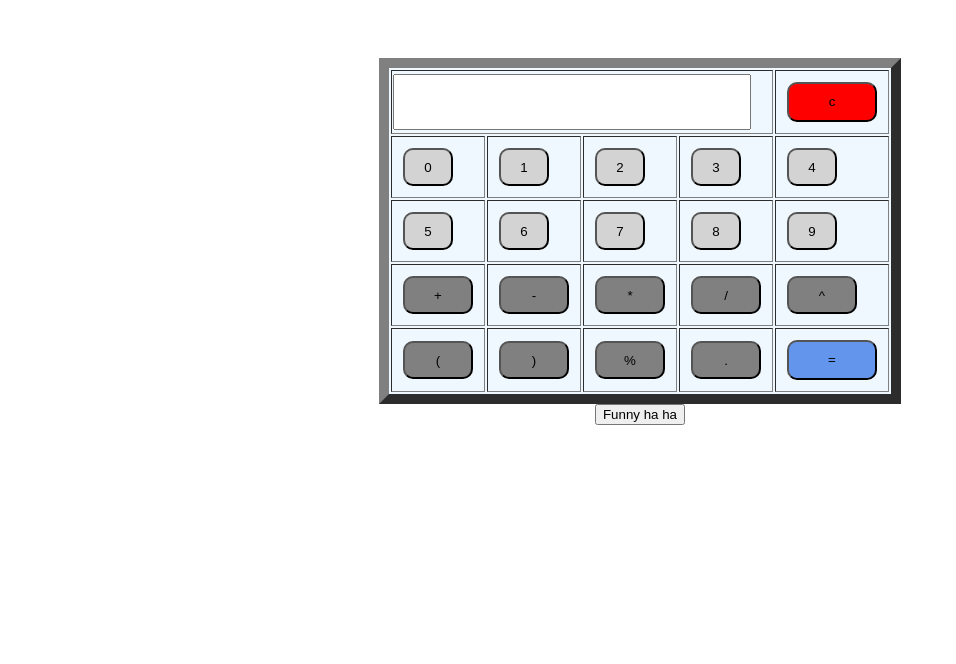
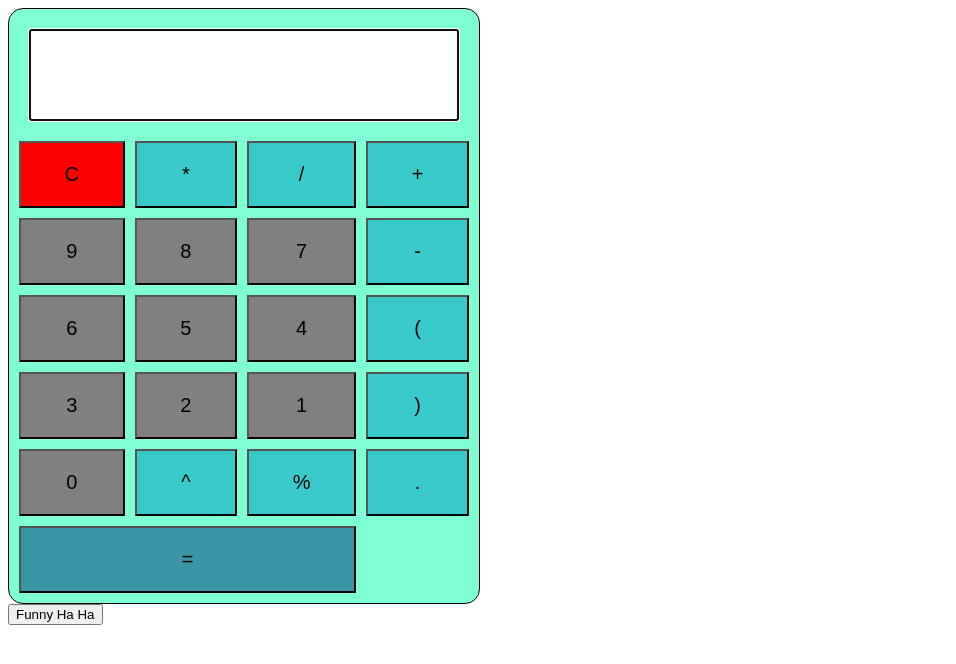
Before and after one commit to Youngmj1994/Random-Projects, a plain HTML site: page Calculator/index.html in a window 1280 px wide. Shown: the whole page, without its empty margins (0-956 px from the left). Drawn offline with Linux system fonts and the light colour scheme.

Commit message:
made it look a little prettier

```diff
--- a/Calculator/index.html
+++ b/Calculator/index.html
@@ -1,53 +1,36 @@
-<!doctype html>
-<html>
 <head>
-<meta charset="UTF-8">
-<title>Calculator</title>
 <script src="index.js"></script>
 <link rel="stylesheet" href="styles.css">
+</head>
+<body>
+<div class="grid-container" id="myImage">
+    <input type="text" id="result" class="text-input"  autofocus/>
+    <button type="button" onclick="clr()" class="clear">C</button>
+    <button type="button" onclick="dis('*')" class="times operands">*</button>
+    <button type="button" onclick="dis('/')" class="divide operands">/</button>
 
-<body id="myImage" class="nogif">
-<div class="pad">
-<table border="10" class="center" style="background-color: aliceblue;" id="tablecenter">
-    <tr>
-        <td colspan="4"><input type="text" id="result" style="width: 350px; height: 50px; font-family: serif;"/></td>
-        <td><input type="button" value="c" onclick="clr()" class="button clear-btn" /> </td>
-    </tr>
-    <tr>
-        <td><button type="button" onclick="pushToStorage('0'); dis('0')" class="button small-btn">0</button></td>
-        <td><button type="button" onclick="pushToStorage('1'); dis('1')" class="button small-btn">1</button></td>
-        <td><button type="button" onclick="pushToStorage('2'); dis('2')" class="button small-btn">2</button></td>
-        <td><button type="button" onclick="pushToStorage('3'); dis('3')" class="button small-btn">3</button></td>
-        <td><button type="button" onclick="pushToStorage('4'); dis('4')" class="button small-btn">4</button></td>
-    </tr>
-    <tr>
-        <td><button type="button" onclick="pushToStorage('5'); dis('5')" class="button small-btn">5</button></td>
-        <td><button type="button" onclick="pushToStorage('6'); dis('6')" class="button small-btn">6</button></td>
-        <td><button type="button" onclick="pushToStorage('7'); dis('7')" class="button small-btn">7</button></td>
-        <td><button type="button" onclick="pushToStorage('8'); dis('8')" class="button small-btn">8</button></td>
-        <td><button type="button" onclick="pushToStorage('9'); dis('9')" class="button small-btn">9</button></td>
-    </tr>
-    <tr>
+    <button type="button" onclick="dis('9')" >9</button>
+    <button type="button" onclick="dis('8')" >8</button>
+    <button type="button" onclick="dis('7')" >7</button>
+    <button type="button" onclick="dis('+')" class="plus operands">+</button>
+    <button type="button" onclick="dis('6')" >6</button>
+    <button type="button" onclick="dis('5')" >5</button>
+    <button type="button" onclick="dis('4')" >4</button>
+    <button type="button" onclick="dis('-')" class="subtract operands">-</button>
+    <button type="button" onclick="dis('3')" >3</button>
+    <button type="button" onclick="dis('2')" >2</button>
+    <button type="button" onclick="dis('1')" >1</button>
+    <button type="button" onclick="dis('0')" >0</button>
+    <button type="button" onclick="dis('(')" style="grid-column: 4; grid-row:5" class="operands">(</button>
+    <button type="button" onclick="dis(')')"  style= "grid-column: 4; grid-row:6" class="operands">)</button>
 
-        <td><button type="button" onclick="pushToStorage('+'); dis('+')" class="button medium-btn">+</button></td>
-        <td><button type="button" onclick="pushToStorage('-'); dis('-')" class="button medium-btn">-</button></td>
-        <td><button type="button" onclick="pushToStorage('*'); dis('*')" class="button medium-btn">*</button></td>
-        <td><button type="button" onclick="pushToStorage('/'); dis('/')" class="button medium-btn">/</button></td>
-        <td><button type="button" onclick="pushToStorage('^'); dis('^')" class="button medium-btn">^</button></td>
 
-    </tr>
-    <tr>
-        <td><button type="button" onclick="pushToStorage('('); dis('(')" class="button medium-btn">(</button></td>
-        <td><button type="button" onclick="pushToStorage(')'); dis(')')" class="button medium-btn">)</button></td>
-        <td><button type="button" onclick="pushToStorage('%'); dis('%')" class="button medium-btn">%</button></td>
-        <td><button type="button" onclick="pushToStorage('.'); dis('.')" class="button medium-btn">.</button></td>
-        <td ><button type="button" onclick="infix()" class="button equal-btn">=</button></td>
 
-    </tr>
-</table>
+    <button type="button" onclick="dis('^')" class="operands">^</button>
+    <button type="button" onclick="dis('%')" class="operands">%</button>
+    <button type="button" onclick="dis('.')" class="operands">.</button>
+    <button type="button" onclick="infix()" class="equals">=</button>
+
 </div>
+<button onclick="toggleImage()">Funny Ha Ha</button>
 </body>
-<div style="text-align: center;">
-    <button type="button" onclick="toggleImage()">Funny ha ha</button>
-</div>
-</head>
--- a/Calculator/index.js
+++ b/Calculator/index.js
@@ -60,7 +60,8 @@ function clr() {
 
 function dis(val)
 {
-    document.getElementById("result").value+=val
+    document.getElementById("result").value+=val;
+    document.getElementById("result").focus();
 }
 
 function toggleImage()
@@ -69,14 +70,11 @@ function toggleImage()
     if (imageToggle) {
         var a = document.getElementById('myImage');
         a.style.background = "url('math.gif')";
-        var b = document.getElementById('tablecenter');
-        b.style.opacity = .7;
     }
     else{
         var a = document.getElementById('myImage');
         a.style.background = "url('')";
-        var b = document.getElementById('tablecenter');
-        b.style.opacity = 1;
+        a.style.backgroundColor = "aquamarine";
     }
 }
 
--- a/Calculator/styles.css
+++ b/Calculator/styles.css
@@ -1,45 +1,53 @@
-.center{
-    margin-left: auto;
-    margin-right: auto;
+.grid-container{
+    display: grid;
+    background-color: rgb(127, 255, 212);
+    grid-gap: 10px;
+    padding:10px;
+    border: 1px solid;
+    border-radius:15px;
+    max-width: 450px;
 }
 
-.pad{
-    padding-top: 50px;
+.grid-container > button {
+    background-color:grey;
+    text-align: center;
+    padding: 20px 0;
+    font-size: 20px;
+}
+button.operands{
+    background-color:rgb(56, 202, 202)
 }
 
-body.nogif{
-    background-image: url('');
-    background-size: cover;
-    height: 100vh;
+button.plus {
+    grid-column: 4;
+    grid-row: 2/span 2;
 }
 
-.button {
-    padding: 10px;
-    border-radius: 10px;
-    margin:10px;
-    padding-bottom:1.5rem;
-    cursor: pointer;
+button.subtract{
+    grid-column: 4;
+    grid-row: 4;
 }
-
-.small-btn {
-    width: 50px;
-    height: 25px;
-    background-color: lightgray;
+button.times{
+    grid-column: 2;
+    grid-row: 2/span 2;
 }
-
-.medium-btn {
-    width: 70px;
-    height: 30px;
-    background-color: gray;
+button.divide{
+    grid-column: 3;
+    grid-row: 2/span 2;
 }
-
-.clear-btn {
-    width: 90px;
-    height: 40px;
-    background-color: red;
+button.clear{
+    grid-column: 1;
+    grid-row: 2/span 2;
+    background-color:red;
 }
-.equal-btn {
-    width: 90px;
-    height: 40px;
-    background-color: cornflowerblue;
+button.equals{
+    grid-column: 1/ span 3;
+    grid-row: 8;
+    background-color:rgb(58, 149, 165);
 }
+.text-input{
+    grid-column: 1/5;
+    margin: 10px;
+    padding: 30px;
+    font-size: 24px;
+}
```
